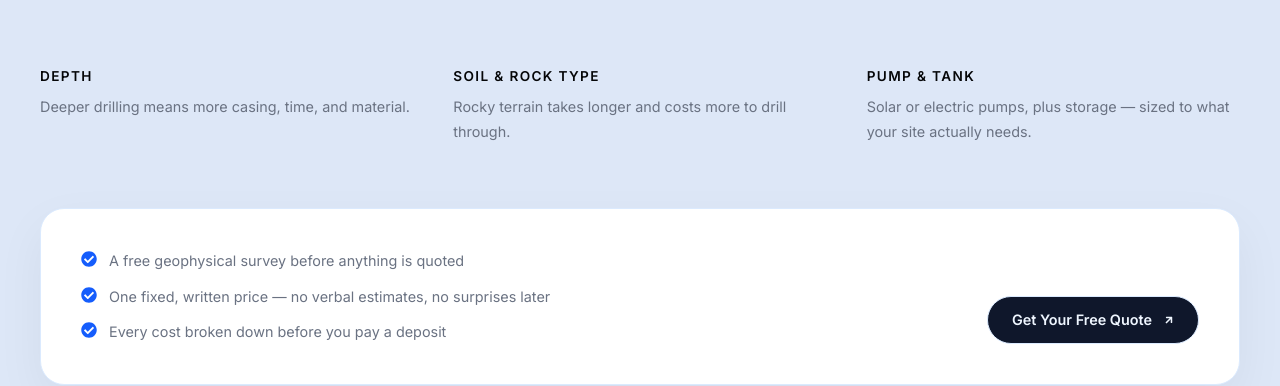
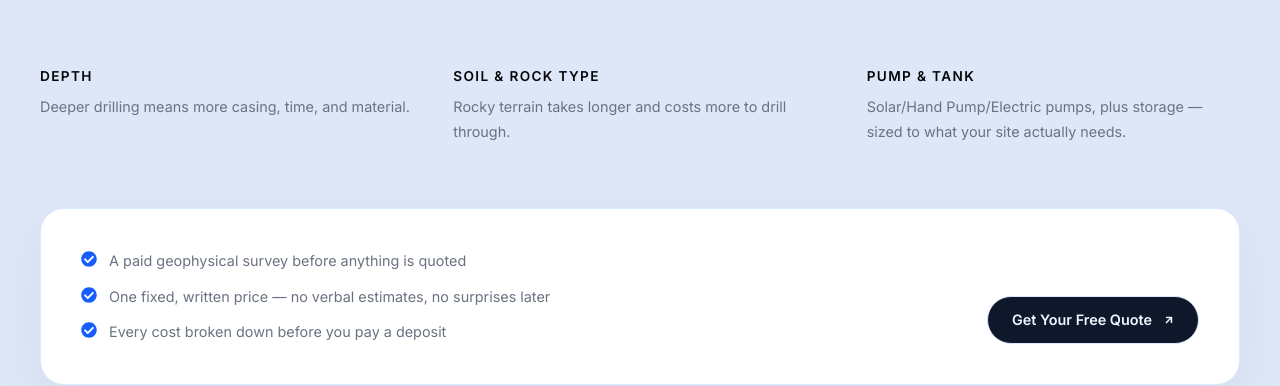
Before and after one commit to DubemUmeh/Mega-Resources, a Next.js app: page / in a window 1280 px wide. Shown: the part 4798-5184 px from the top of the page. Built offline with nearby package versions, Linux system fonts and the light colour scheme; no server answers; the database is empty.

Commit message:
Update pump description and survey pricing

```diff
--- a/components/home/pricing.tsx
+++ b/components/home/pricing.tsx
@@ -5,11 +5,11 @@ import { Reveal, BG_GLOW } from "@/components/motion-kit";
 const factors = [
   { title: "Depth", desc: "Deeper drilling means more casing, time, and material." },
   { title: "Soil & Rock Type", desc: "Rocky terrain takes longer and costs more to drill through." },
-  { title: "Pump & Tank", desc: "Solar or electric pumps, plus storage — sized to what your site actually needs." },
+  { title: "Pump & Tank", desc: "Solar/Hand Pump/Electric pumps, plus storage — sized to what your site actually needs." },
 ];
 
 const included = [
-  "A free geophysical survey before anything is quoted",
+  "A paid geophysical survey before anything is quoted",
   "One fixed, written price — no verbal estimates, no surprises later",
   "Every cost broken down before you pay a deposit",
 ];
```
